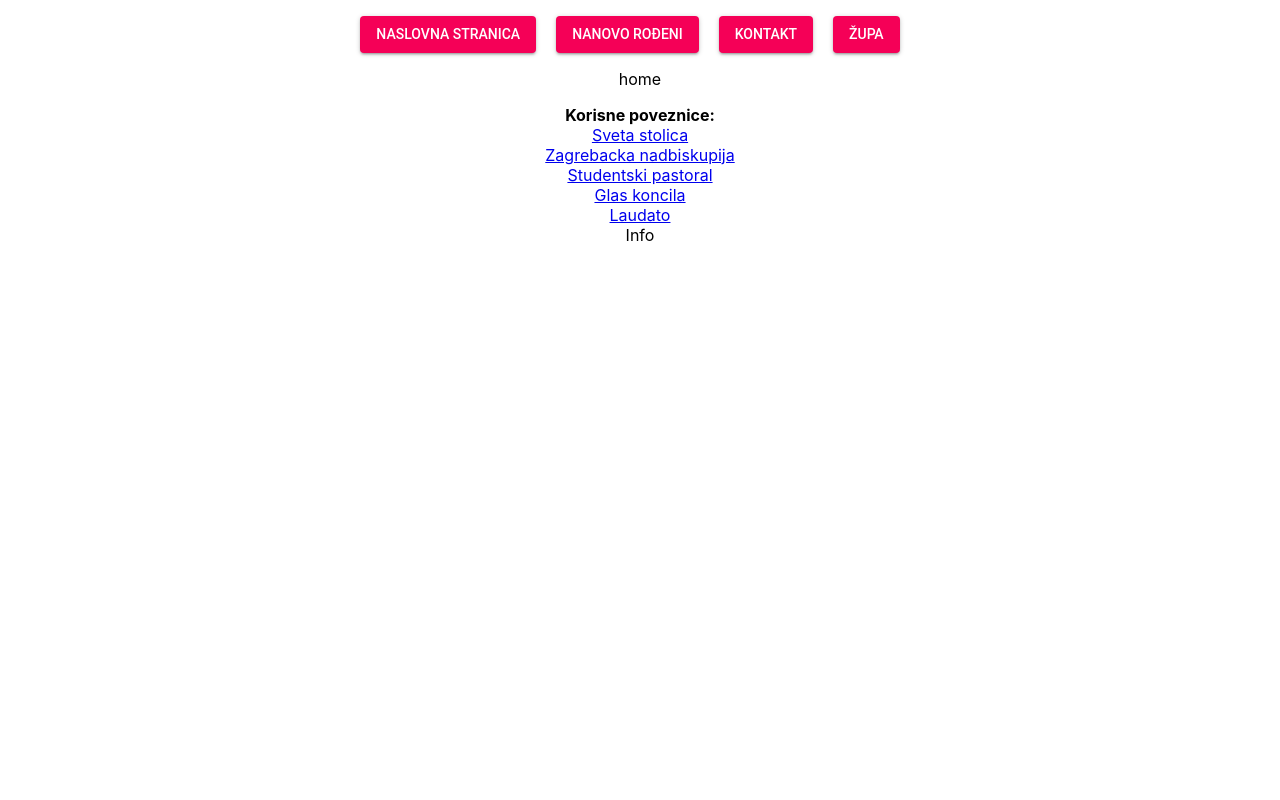
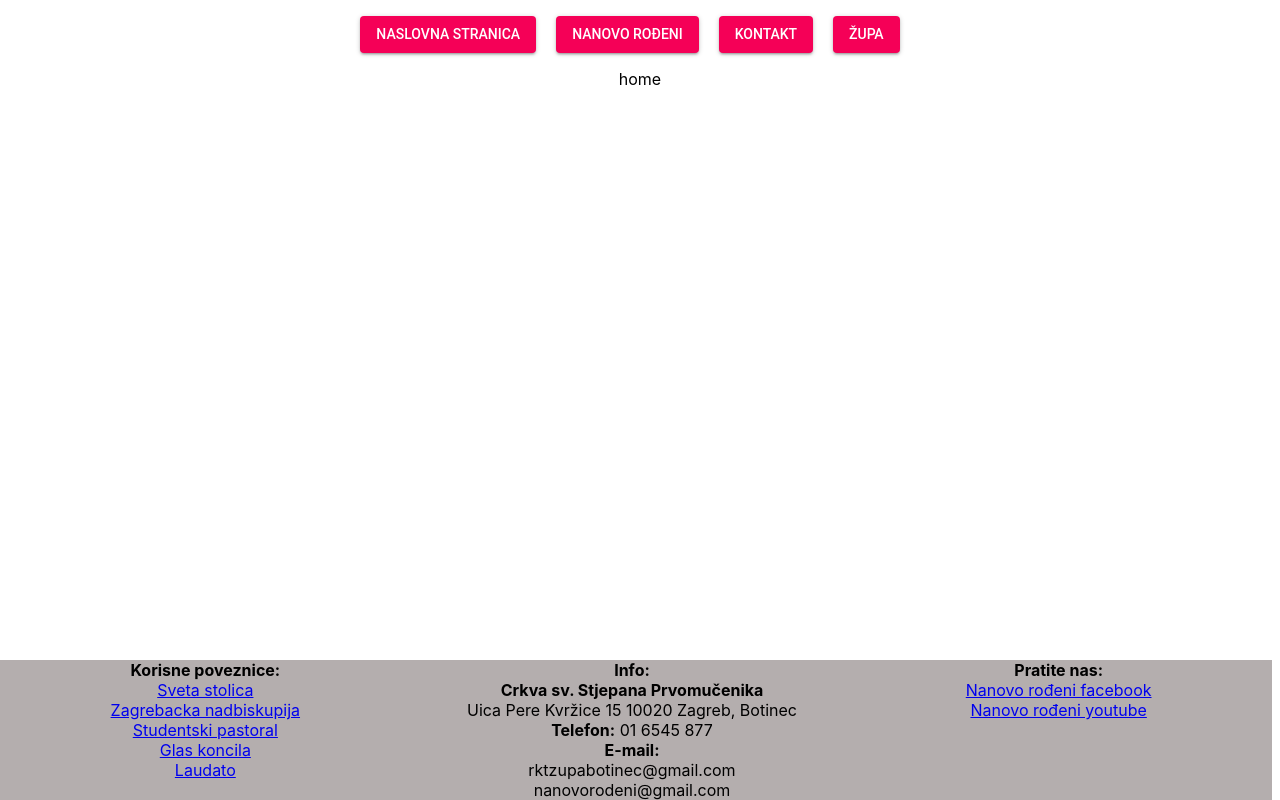
Before and after one commit to matejm91/react_test_project, a React (Create React App) app in the folder client/: page / in a window 1280 px wide. Built offline with nearby package versions, Linux system fonts and the light colour scheme.

Commit message:
add row function,footerclass and text for page

```diff
--- a/client/src/PageLayout/Footer.js
+++ b/client/src/PageLayout/Footer.js
@@ -1,8 +1,11 @@
 import React from 'react';
 import './Footer.css';
 
+
 export default function Footer(props) {
   return (
+    <div className='row footerClass'>
+      <div className='col-xs-4'>
         <div className="footer">
           <div>
           <b>Korisne poveznice:</b>
@@ -17,9 +20,42 @@ export default function Footer(props) {
             <br></br>
             <a href="http://www.laudato.hr/"> Laudato </a>
           </div>
-        <div>
-          Info
         </div>
       </div>
+      <div className='col-xs-4'>
+        <div className='footer'>
+          <b>Info:</b>
+        </div>
+        <div>
+        <b>Crkva sv. Stjepana Prvomučenika</b>
+        <br></br>
+         <div>
+           Uica Pere Kvržice 15
+         10020 Zagreb, Botinec
+         </div>
+        </div>
+        <div>
+        <b>Telefon:</b> 01 6545 877
+        </div>
+        <div>
+          <b>E-mail:</b>
+          <br></br>
+          rktzupabotinec@gmail.com
+          <br></br>
+          nanovorodeni@gmail.com
+        </div>
+      </div>
+    <div className='col-xs-4'>
+    <div className='footer'>
+    <b>Pratite nas:</b>
+    </div>
+    <div>
+    <a href="https://hr-hr.facebook.com/pages/category/Community/Nanovo-ro%C4%91eni-1046403725381309/"> Nanovo rođeni facebook</a>
+    <br></br>
+    <a href="https://www.youtube.com/channel/UCiXXRMlzoA-MKPHVe5V7YdQ"> Nanovo rođeni youtube </a>
+    </div>
+    </div>
+    </div>
+
   );
 }
```
Lines whose indentation alone changed are shown as unchanged.
